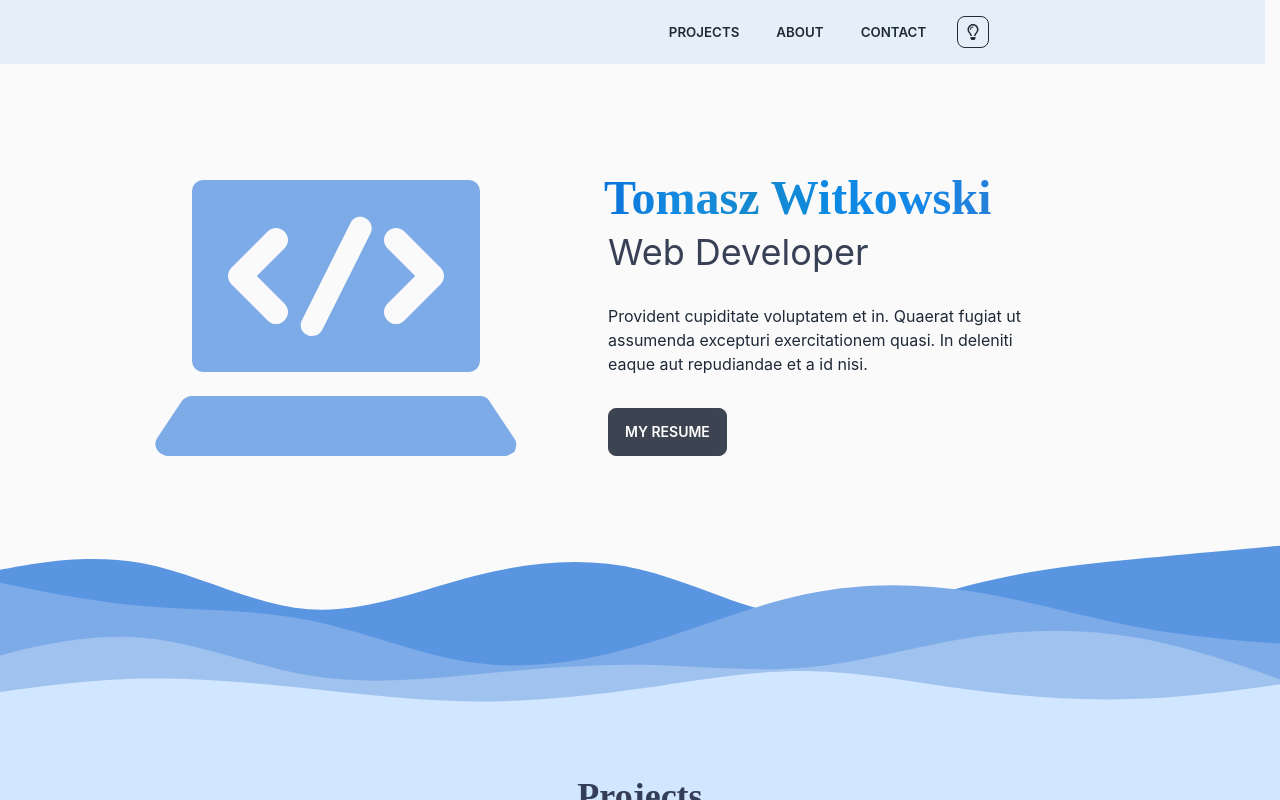
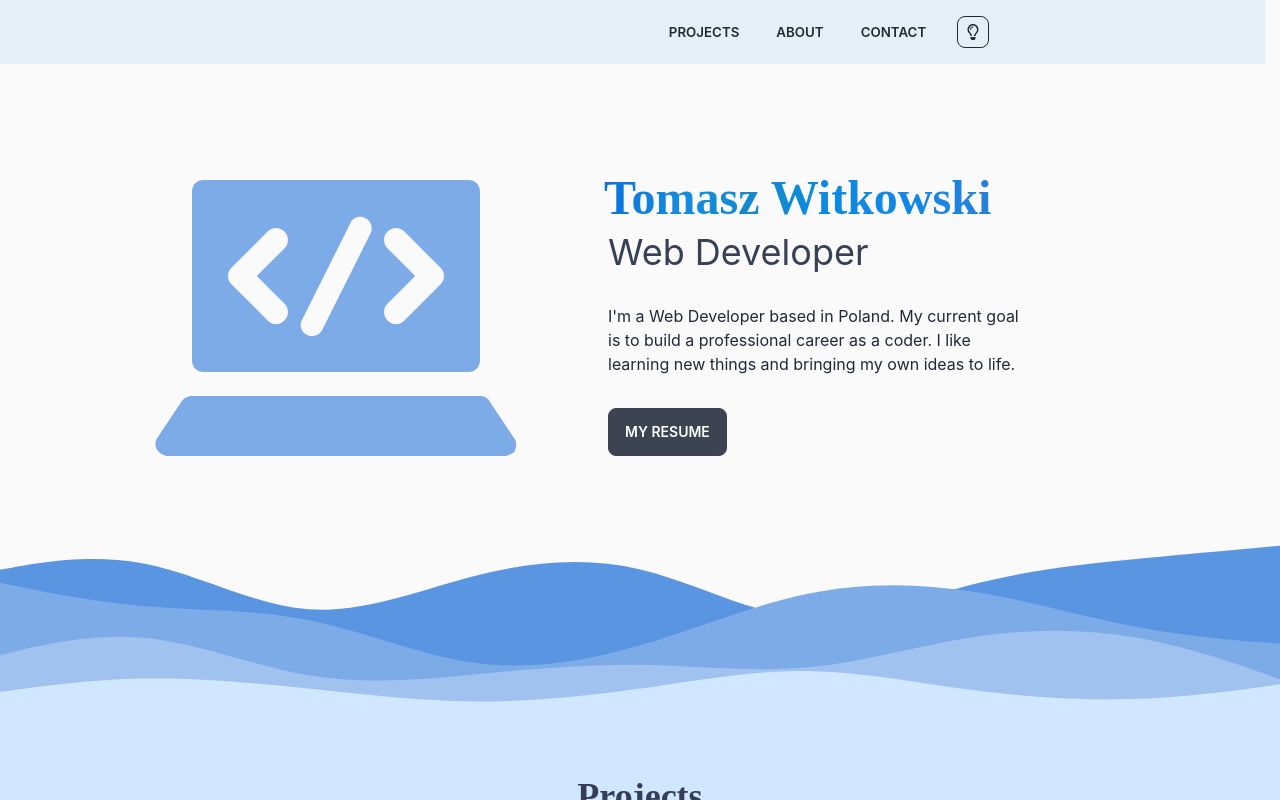
Before and after one commit to witktom5/personal-portfolio, a React (Create React App) app: page / in a window 1280 px wide. Built offline with nearby package versions, Linux system fonts and the light colour scheme; no server answers.

Commit message:
add header paragraph text

```diff
--- a/src/components/About/About.jsx
+++ b/src/components/About/About.jsx
@@ -13,7 +13,7 @@ function About() {
         <div className='w-full lg:w-4/5 px-3'>
           <SectionHeader title='About' alternateColor />
           <div className='flex flex-col lg:flex-row justify-evenly gap-5'>
-            <AboutCard title='Who I am'>
+            <AboutCard title="I'm Tomasz">
               <p>Hey</p>
             </AboutCard>
             <AboutCard title='Technologies I use'>
--- a/src/components/About/AboutCard.jsx
+++ b/src/components/About/AboutCard.jsx
@@ -2,7 +2,7 @@ function AboutCard({ title, children }) {
   return (
     <div className='card bg-base-200 shadow-xl'>
       <div className='card-body px-8'>
-        <h3 className='card-title mb-6 text-2xl w-fit mx-auto'>{title}</h3>
+        <h3 className='card-title mb-8 text-2xl w-fit mx-auto'>{title}</h3>
         {children}
       </div>
     </div>
--- a/src/components/Header/Header.jsx
+++ b/src/components/Header/Header.jsx
@@ -20,9 +20,9 @@ function Header() {
             </h2>
             <div className='flex justify-center lg:justify-start py-8'>
               <p className='w-4/5 font-normal'>
-                Provident cupiditate voluptatem et in. Quaerat fugiat ut
-                assumenda excepturi exercitationem quasi. In deleniti eaque aut
-                repudiandae et a id nisi.
+                I'm a Web Developer based in Poland. My current goal is to build
+                a professional career as a coder. I like learning new things and
+                bringing my own ideas to life.
               </p>
             </div>
             <button className='btn btn-dark w-fit self-center lg:self-start'>
```
